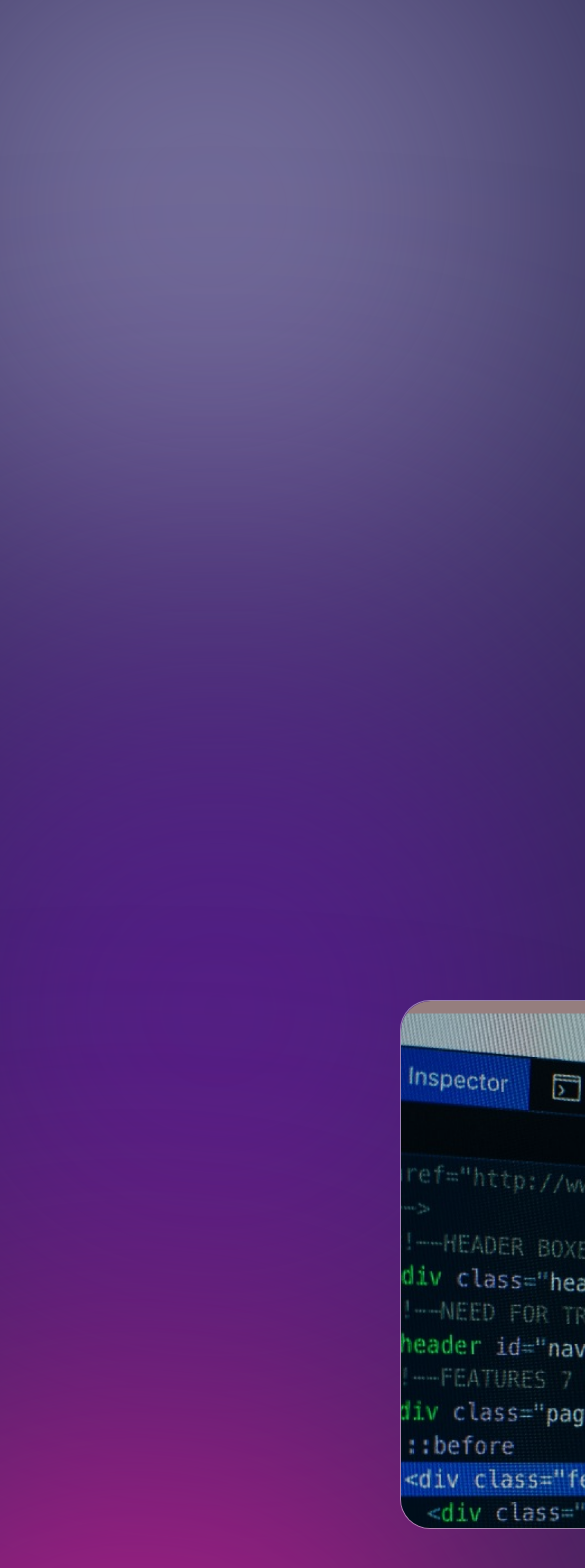
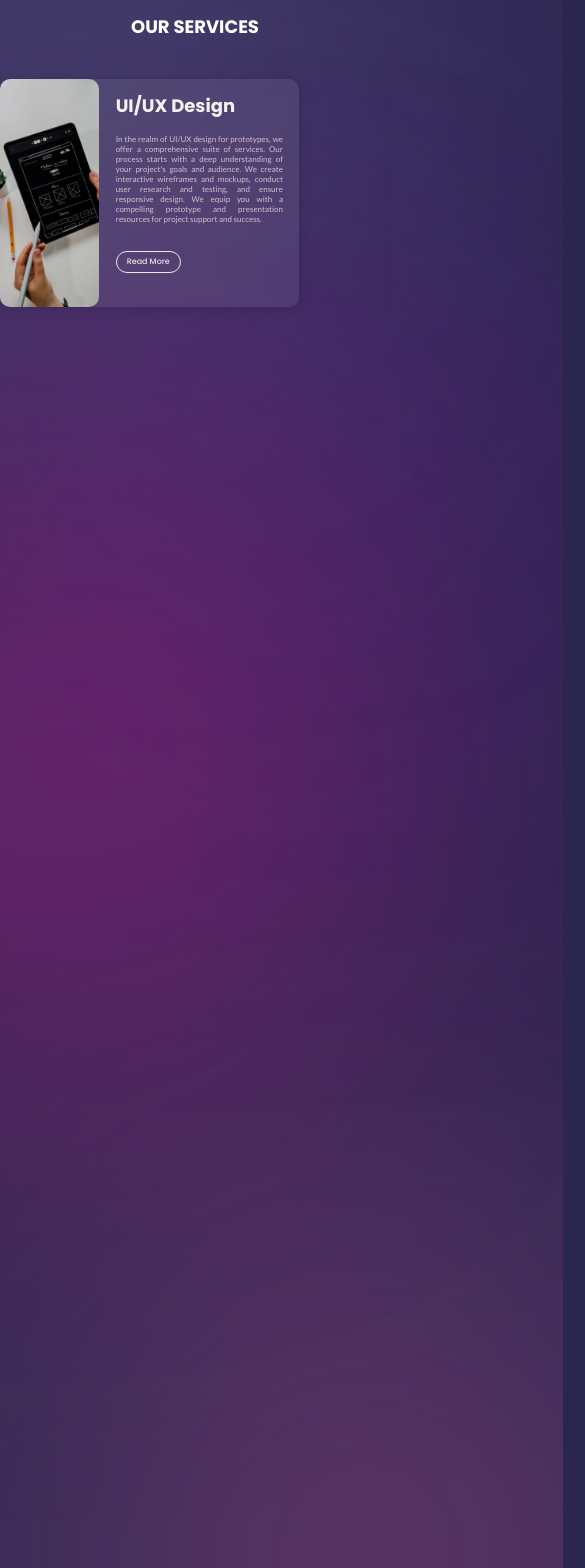
Before and after one commit to KristoJeremy/rx-labs-comprof, a Next.js app: page / in a window 390 px wide. Shown: the top 1568 px of the page, 585 px wide, since content can reach past the window. Built offline with nearby package versions, Linux system fonts and the light colour scheme.

Commit message:
unfinished: card responsive

```diff
--- a/src/components/background.module.css
+++ b/src/components/background.module.css
@@ -5,7 +5,8 @@
   top: -150px;
   left: -150px;
   position: absolute;
-  filter: blur(200px);
+  filter: blur(210px);
+  z-index: -10000;
 }
 
 .circle_2 {
@@ -15,7 +16,8 @@
   top: 650px;
   right: -188px;
   position: absolute;
-  filter: blur(200px);
+  filter: blur(210px);
+  z-index: -10000;
 }
 
 .circle_3 {
@@ -25,7 +27,8 @@
   top: 1409px;
   left: -223px;
   position: absolute;
-  filter: blur(200px);
+  filter: blur(210px);
+  z-index: -10000;
 }
 
 .circle_4 {
@@ -35,7 +38,8 @@
   top: 2260px;
   right: -109px;
   position: absolute;
-  filter: blur(200px);
+  filter: blur(210px);
+  z-index: -10000;
 }
 
 .circle_5 {
@@ -45,5 +49,43 @@
   top: 3188px;
   left: -37px;
   position: absolute;
-  filter: blur(200px);
+  filter: blur(210px);
+  z-index: -10000;
 }
+
+@media (max-width: 639px) {
+  .circle_1 {
+    width: 359px;
+    height: 359px;
+    top: -127px;
+    left: -107px;
+  }
+
+  .circle_2 {
+    width: 319px;
+    height: 319px;
+    top: 276px;
+    right: -69px;
+  }
+
+  .circle_3 {
+    width: 436px;
+    height: 436px;
+    top: 562px;
+    left: -153px;
+  }
+
+  .circle_4 {
+    width: 391px;
+    height: 391px;
+    top: 1356px;
+    right: -173px;
+  }
+
+  .circle_5 {
+    width: 353px;
+    height: 353px;
+    top: 2113px;
+    left: -150px;
+  }
+}
--- /dev/null
+++ b/src/components/ourService.js
@@ -0,0 +1,26 @@
+import React from "react";
+
+// Import components
+import { ServiceSwiper } from "./serviceSwiper";
+
+// Import font and css
+import { PoppinsBold } from "@/fonts/font";
+import styles from "./serviceSwiper.module.css";
+
+export const OurService = () => {
+  return (
+    <section id="our-service" className="md:py-7 py-4">
+      <div className="container items-center justify-center mx-auto lg:max-w-[1560px] ">
+        <div>
+          <div
+            className={`${styles.title} text-center text-white md:mb-[64px] mb-[25px]`}
+            style={PoppinsBold.style}
+          >
+            OUR SERVICES
+          </div>
+          <ServiceSwiper />
+        </div>
+      </div>
+    </section>
+  );
+};
--- a/src/components/serviceModal.js
+++ /dev/null
@@ -1,50 +0,0 @@
-import React from "react";
-import Image from "next/image";
-
-///FONT & CSS
-import { LatoReguler, PoppinsBold, PoppinsMedium } from "@/fonts/font";
-import styles from "./serviceModal.module.css";
-
-import pic1 from "../../public/_service/web_dev.png";
-
-export const ServiceModal = (props) => {
-  return (
-    <div className="container px-4 py-4">
-      <div
-        id="card"
-        className={`${styles.card_size} ${styles.glassmorphism} overflow-hidden`}
-      >
-        <div className="grid md:grid-cols-3 max-h-full">
-          <div className="col-span-1">
-            <Image src={pic1} className={`${styles.image}`} />
-          </div>
-          <div className="col-span-2 md:p-6 grid md:grid-rows-3">
-            <div
-              className={`${styles.title} mt-[4.5rem]`}
-              style={PoppinsBold.style}
-            >
-              Web Development
-            </div>
-            <div className={`${styles.desc} my-auto`} style={LatoReguler.style}>
-              In web development, we masterfully utilize open-source platforms
-              to create cost-effective, customized solutions. Our process starts
-              with precise project analysis, aligning every detail with your
-              vision. We're committed to delivering exceptional value by
-              optimizing both affordability and functionality, making us your
-              strategic partner for an efficient online presence.{" "}
-            </div>
-            <div className="my-auto">
-              <button
-                aria-label="Read more"
-                type="button"
-                className={`${styles.bt_tx} rounded-3xl px-8 py-2 text-center border-[1px]`}
-              >
-                Read More
-              </button>
-            </div>
-          </div>
-        </div>
-      </div>
-    </div>
-  );
-};
--- a/src/components/serviceSwiper.js
+++ b/src/components/serviceSwiper.js
@@ -1,30 +1,113 @@
 import React from "react";
+import Image from "next/image";
 
-///ASSETS
+// Import font and css
+import { LatoReguler, PoppinsBold, PoppinsMedium } from "@/fonts/font";
+import styles from "./serviceSwiper.module.css";
+
+// Import Swiper React components
+import { Swiper, SwiperSlide } from "swiper/react";
+
+// import required modules
+import { Pagination, Autoplay } from "swiper/modules";
+
+// Import Swiper styles
+import "swiper/css";
+import "swiper/css/pagination";
+
+// Import assets
 import pic1 from "../../public/_service/web_dev.png";
 import pic2 from "../../public/_service/ui_ux.png";
 import pic3 from "../../public/_service/Social_Media.png";
 
-export const CreateModal = () => {
+function CreateModal() {
   const data = [
     {
       url: pic1,
-      alt: "Pipe Cigar & Vapes Tobacconist collection showcase 1",
-      title: "Blades and Beauty",
-      desc: "Immerse yourself in the world of artistic transformation as everyday objects are elevated to artistry. A collection of knives finds its place on a table, seamlessly fusing craftsmanship with functionality. Amid them, one knife shines with an ergonomic handle and precise design, revealing its intricate blade upon closer inspection. Nearby, a gold and black pen case emanates elegance, while a delicate bell evokes a touch of nostalgia. Unexpectedly, a close-up of a bird's head highlights the artistic undercurrent in life's simplest forms. This exhibit reveres the blend of purpose and aesthetics, beckoning you to recognize the artistry within the ordinary.",
+      desc: "In web development, we masterfully utilize open-source platforms to create cost-effective, customized solutions. Our process starts with precise project analysis, aligning every detail with your vision. We're committed to delivering exceptional value by optimizing both affordability and functionality, making us your strategic partner for an efficient online presence.",
+      title: "Web Development",
+      alt: "Desktop screen showing codes",
     },
     {
       url: pic2,
-      name: "Pipe Cigar & Vapes Tobacconist collection showcase 2",
-      title: "The Elegance of Parasols and Canes",
-      desc: "Immerse yourself in a world of refined charm as our Gallery Showcase unveils the captivating allure of Umbrellas and Walking Sticks. From the display of intricately designed umbrellas to the dignified presence of finely crafted walking sticks, this collection harkens to an era where elegance walked hand in hand with functionality. The umbrellas' vibrant array invites admiration, each piece a testament to the marriage of form and shelter. Meanwhile, the walking sticks stand as symbols of sophistication, their handles carved with stories waiting to be told. Join us in celebrating the enduring appeal of these classic accessories, where each item captures the essence of a bygone era and whispers of the grace that transcends time.",
+      desc: "In the realm of UI/UX design for prototypes, we offer a comprehensive suite of services. Our process starts with a deep understanding of your project's goals and audience. We create interactive wireframes and mockups, conduct user research and testing, and ensure responsive design. We equip you with a compelling prototype and presentation resources for project support and success.",
+      title: "UI/UX Design",
+      alt: "Wireframing",
     },
     {
       url: pic3,
-      name: "Pipe Cigar & Vapes Tobacconist collection showcase 3",
-      title: "The Artistry of the Cigar Lighter",
-      desc: "Discover the epitome of elegance with our showcased Cigar Lighter—an embodiment of sophistication and precision. Encased within glass, the lighter stands as a testament to craftsmanship. Its gleaming surface reflects a timeless allure, while its ergonomic design promises both form and function. This masterpiece of engineering takes center stage as a symbol of refined taste. With its precise mechanism and luxurious aesthetic, the Cigar Lighter offers a seamless union of elegance and utility, inviting aficionados and connoisseurs alike to experience the artistry of igniting moments of pleasure.",
+      desc: "Our social media management services are dedicated to enhancing engagement, expanding reach, and providing insightful reporting for your business. We start by understanding your goals and audience, then craft compelling content to boost engagement and track progress with detailed reports.",
+      title: "Social Media Management",
+      alt: "Smartphone home screen",
     },
   ];
-  return <div></div>;
+  return (
+    <>
+      {data.map((data, index) => (
+        <SwiperSlide key={index} className={`md:py-6 py-4`}>
+          <div
+            id="card"
+            className={`${styles.card_size} ${styles.glassmorphism}`}
+          >
+            <div className="grid grid-cols-3 max-h-full">
+              <div className="col-span-1">
+                <Image
+                  src={data.url}
+                  className={`${styles.image}`}
+                  alt={data.alt}
+                />
+              </div>
+              <div className="col-span-2 md:p-6 p-4 flex flex-col">
+                <div
+                  className={`${styles.title} text-[#f6f1f1] md:mt-[95px] mt-15px grow`}
+                  style={PoppinsBold.style}
+                >
+                  {data.title}
+                </div>
+                <div
+                  className={`${styles.desc}  grow`}
+                  style={LatoReguler.style}
+                >
+                  {data.desc}
+                </div>
+                <div className="md:mt-[70px] mt-[5px] grow">
+                  <button
+                    aria-label="Read more"
+                    type="button"
+                    className={`${styles.bt_tx} rounded-3xl md:px-[22px] px-[10px] md:py-2 py-1 text-center border-[1px]`}
+                    style={PoppinsMedium.style}
+                  >
+                    Read More
+                  </button>
+                </div>
+              </div>
+            </div>
+          </div>
+        </SwiperSlide>
+      ))}
+    </>
+  );
+}
+
+export const ServiceSwiper = () => {
+  return (
+    <>
+      <Swiper
+        slidesPerView={"auto"} //Harusnya slidesPerView={"auto"}
+        centeredSlides={true}
+        spaceBetween={5}
+        // pagination={{
+        //   clickable: true,
+        // }}
+        autoplay={{
+          delay: 3500,
+          disableOnInteraction: false,
+        }}
+        modules={[Autoplay]}
+        className={`mySwiper`}
+      >
+        {CreateModal()}
+      </Swiper>
+    </>
+  );
 };
--- /dev/null
+++ b/src/components/serviceSwiper.module.css
@@ -0,0 +1,102 @@
+.card_size {
+  width: 694px;
+  height: 529px;
+}
+
+@media (max-width: 639px) {
+  .card_size {
+    width: 299px;
+    height: 227.5px;
+  }
+}
+
+.glassmorphism {
+  background: rgba(255, 255, 255, 0.08);
+  border-radius: 30px;
+  box-shadow: 0 3px 30px rgba(0, 0, 0, 0.3);
+  backdrop-filter: blur(6.9px);
+  -webkit-backdrop-filter: blur(6.9px);
+}
+
+@media (max-width: 639px) {
+  .glassmorphism {
+    border-radius: 10px;
+    box-shadow: 0 2px 12px rgba(0, 0, 0, 0.15);
+  }
+}
+
+.title {
+  font-size: 40px;
+  letter-spacing: 0.4;
+  line-height: 44px;
+}
+
+@media (max-width: 639px) {
+  .title {
+    font-size: 18px;
+    letter-spacing: 0.4;
+    line-height: 22px;
+  }
+}
+
+.desc {
+  font-size: 14px;
+  color: #dabccb;
+  line-height: normal;
+  text-align: justify;
+}
+
+@media (max-width: 639px) {
+  .desc {
+    font-size: 8px;
+    color: #dabccb;
+    line-height: normal;
+    text-align: justify;
+    text-overflow: ellipsis;
+  }
+}
+
+.bt_tx {
+  font-size: 18px;
+  color: #eae0e0;
+}
+
+@media (max-width: 639px) {
+  .bt_tx {
+    font-size: 8px;
+    color: #eae0e0;
+  }
+}
+
+.image {
+  border-radius: 30px;
+  height: 100.2%;
+}
+
+@media (max-width: 639px) {
+  .image {
+    border-radius: 10px;
+    height: 227.5px;
+    width: 99px;
+  }
+}
+
+.swiper-slide {
+  /* Center slide text vertically */
+  display: flex;
+  justify-content: center;
+  align-items: center;
+  width: auto;
+}
+
+.swiper-slide img {
+  display: block;
+  width: 100%;
+  height: 100%;
+  object-fit: cover;
+}
+
+.swiper {
+  width: 100%;
+  height: 100%;
+}
--- a/src/pages/index.js
+++ b/src/pages/index.js
@@ -1,9 +1,8 @@
 import React from "react";
 
 ///COMPONENT
-import { ServiceModal } from "@/components/serviceModal";
 import { Background } from "@/components/background";
-
+import { OurService } from "@/components/ourService";
 function index() {
   return (
     <>
@@ -12,7 +11,7 @@ function index() {
       </div>
       {/* COMPONENT START */}
       <div>
-        <ServiceModal />
+        <OurService />
       </div>
       {/* COMPONENT END */}
     </>
--- a/src/styles/global.css
+++ b/src/styles/global.css
@@ -3,6 +3,6 @@
 @tailwind utilities;
 
 body {
-  background-color: #292550;
+  background-color: hwb(246 15% 69%);
   overflow-x: hidden;
 }
--- a/tailwind.config.js
+++ b/tailwind.config.js
@@ -8,7 +8,6 @@ module.exports = {
   theme: {
     container: {
       center: true,
-      padding: "20px",
     },
     extend: {},
   },
```
Also changed, not shown: src/components/serviceModal.module.css (deleted, +0 -40 lines).
